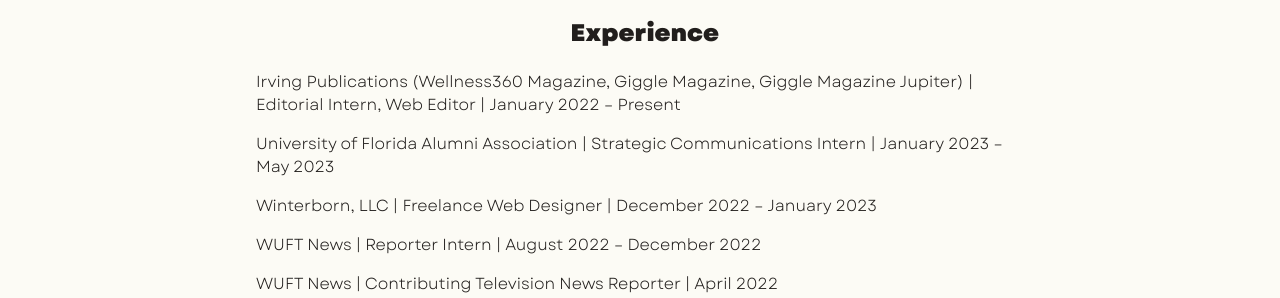
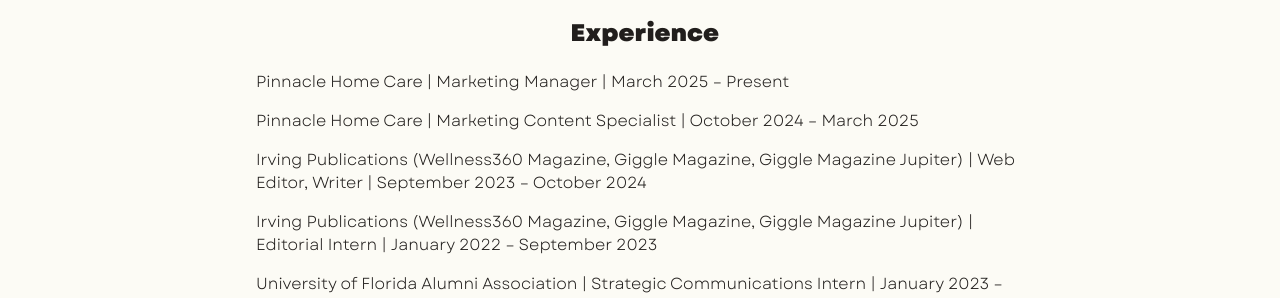
Before and after one commit to juliacbauer/juliacbauer, a Next.js app: page /about in a window 1280 px wide. Shown: the part 493-791 px from the top of the page. Built offline with nearby package versions, Linux system fonts and the light colour scheme.

Commit message:
update job history

```diff
--- a/pages/about.jsx
+++ b/pages/about.jsx
@@ -171,7 +171,10 @@
             <div className={styles.smallSpacer} />
             <ScrollTriggeredSection>
               <h2>Experience</h2>
-              <p>Irving Publications (Wellness360 Magazine, Giggle Magazine, Giggle Magazine Jupiter) | Editorial Intern, Web Editor | January 2022 – Present</p>
+              <p>Pinnacle Home Care | Marketing Manager | March 2025 – Present</p>
+              <p>Pinnacle Home Care | Marketing Content Specialist | October 2024 – March 2025</p>
+              <p>Irving Publications (Wellness360 Magazine, Giggle Magazine, Giggle Magazine Jupiter) | Web Editor, Writer | September 2023 – October 2024</p>
+              <p>Irving Publications (Wellness360 Magazine, Giggle Magazine, Giggle Magazine Jupiter) | Editorial Intern | January 2022 – September 2023</p>
               <p>University of Florida Alumni Association | Strategic Communications Intern | January 2023 – May 2023</p>
               <p>Winterborn, LLC | Freelance Web Designer | December 2022 – January 2023</p>
               <p>WUFT News | Reporter Intern | August 2022 – December 2022</p>
```
